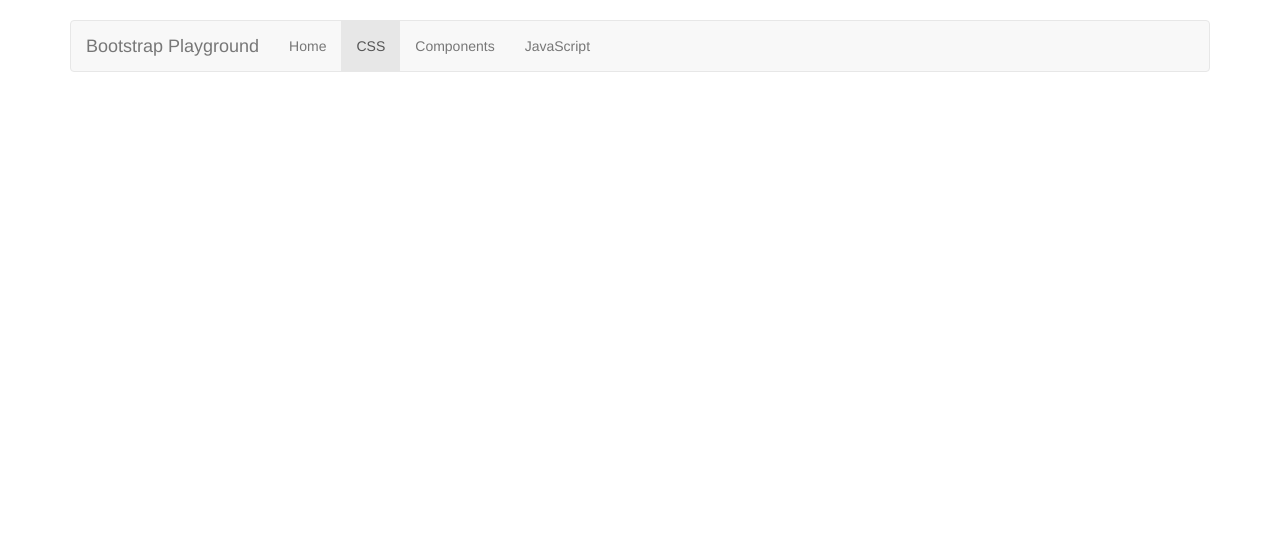
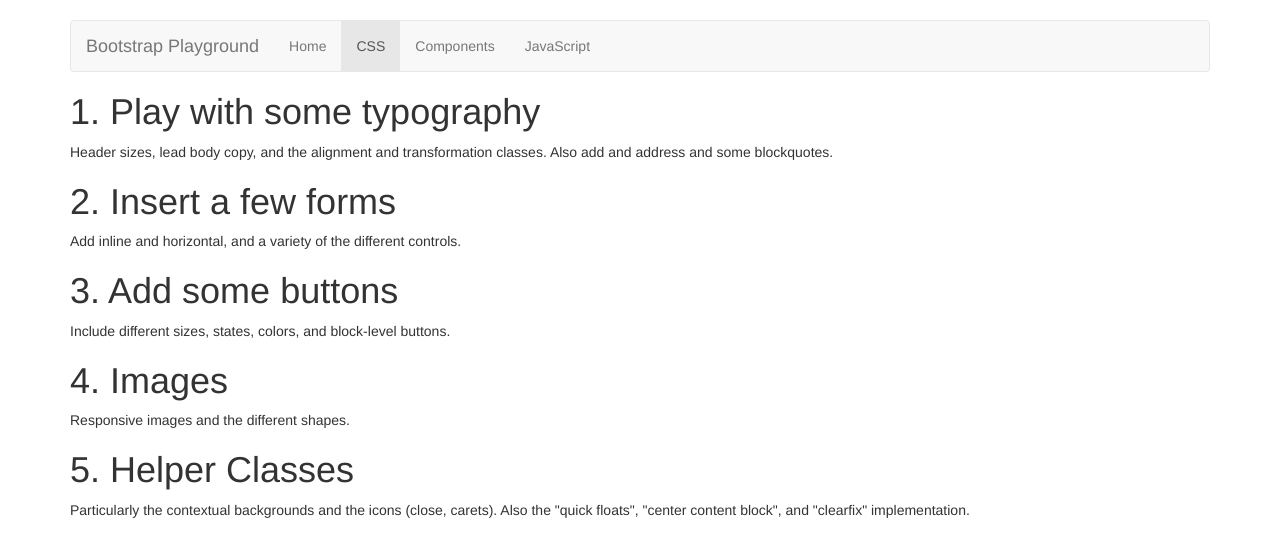
Before and after one commit to kevinbluer/epam-bootstrap, a plain HTML site: page bootstrap-css.html in a window 1280 px wide. Drawn offline with nearby package versions, Linux system fonts and the light colour scheme.

Commit message:
adding the css tasks

```diff
--- a/bootstrap-css.html
+++ b/bootstrap-css.html
@@ -58,7 +58,20 @@
         </div><!--/.container-fluid -->
       </nav>
 
+      <h1>1. Play with some typography</h1>
+      <p>Header sizes, lead body copy, and the alignment and transformation classes. Also add and address and some blockquotes.</p>
 
+      <h1>2. Insert a few forms</h1>
+      <p>Add inline and horizontal, and a variety of the different controls.
+
+      <h1>3. Add some buttons</h1>
+      <p>Include different sizes, states, colors, and block-level buttons.</p>
+
+      <h1>4. Images</h1>
+      <p>Responsive images and the different shapes.</p>
+
+      <h1>5. Helper Classes</h1>
+      <p>Particularly the contextual backgrounds and the icons (close, carets). Also the "quick floats", "center content block", and "clearfix" implementation.</p>
 
     </div> <!-- /container -->
 
```
